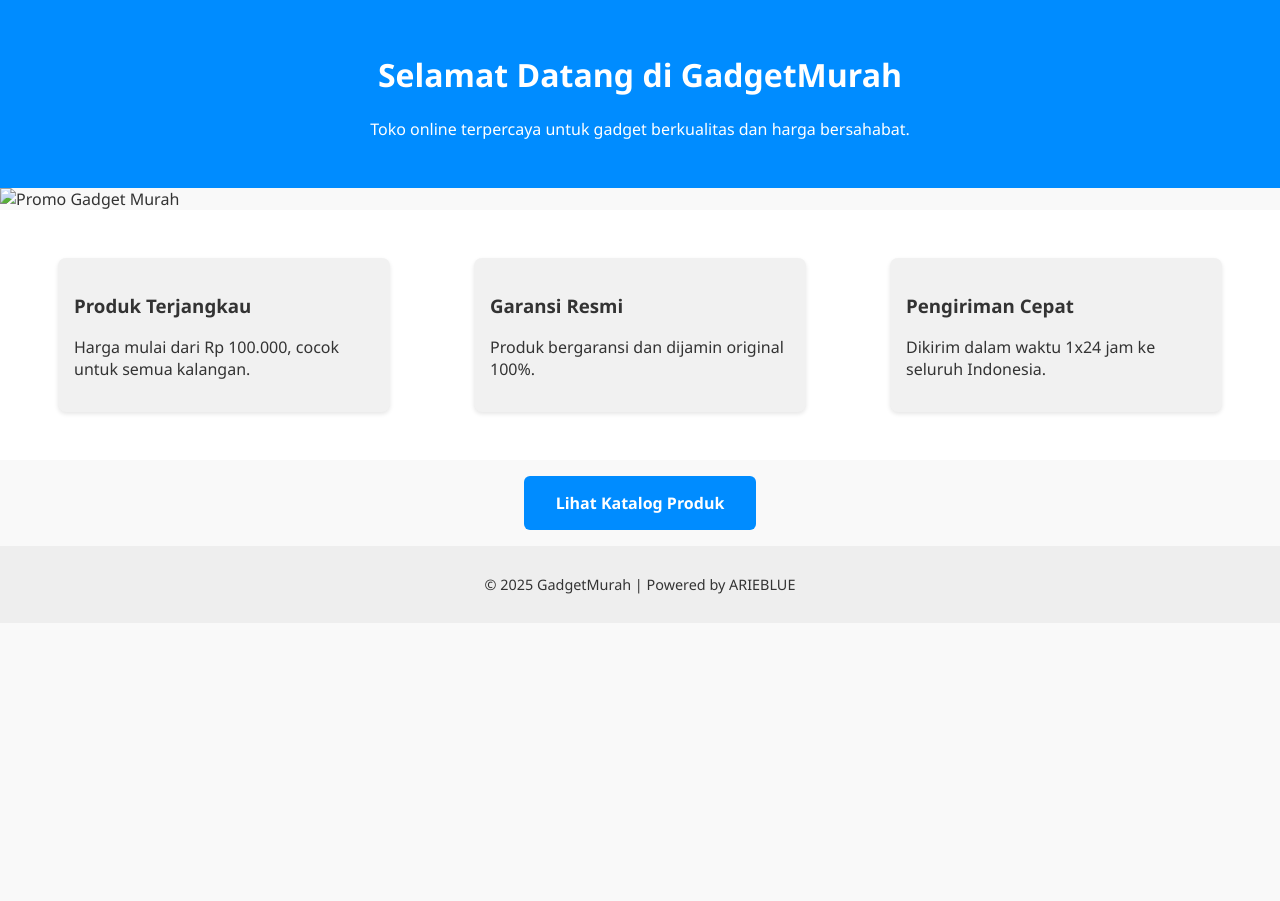
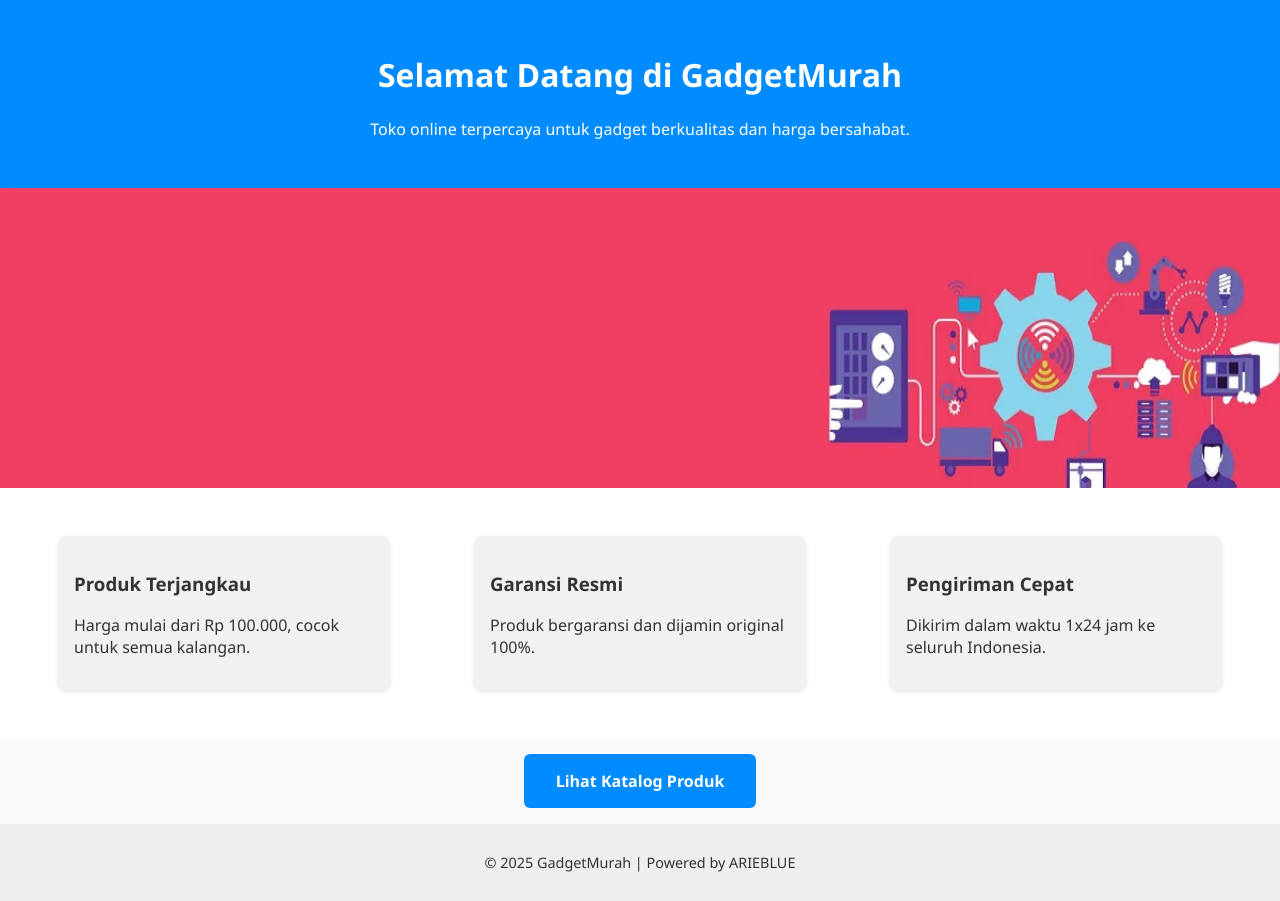
Before and after one commit to arieblue/gadgetmurah, a plain HTML site: page index.html in a window 1280 px wide. Before the commit the page ends 800 px from the top, so only its background shows below. Drawn offline with Linux system fonts and the light colour scheme.

Commit message:
Update index.html

```diff
--- a/index.html
+++ b/index.html
@@ -13,7 +13,7 @@
   </header>
 
   <section class="banner">
-    <img src="asset/images/banner.jpg.jpg" alt="Promo Gadget Murah" />
+    <img src="https://github.com/arieblue/gadgetmurah/blob/master/assets/images/banner.jpg.jpg" alt="Promo Gadget Murah" />
   </section>
 
   <section class="fitur">
```
